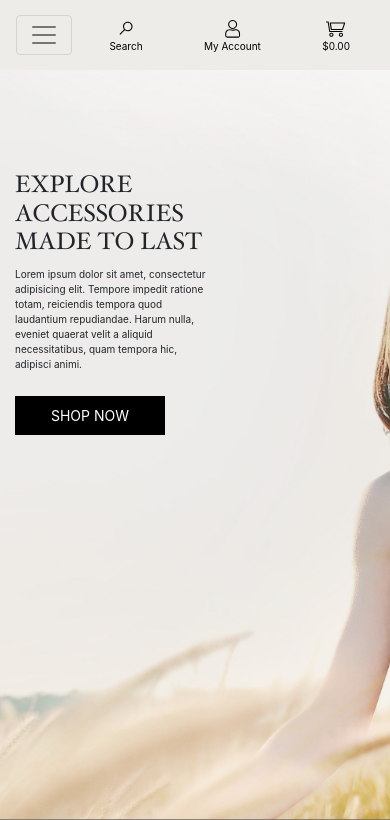
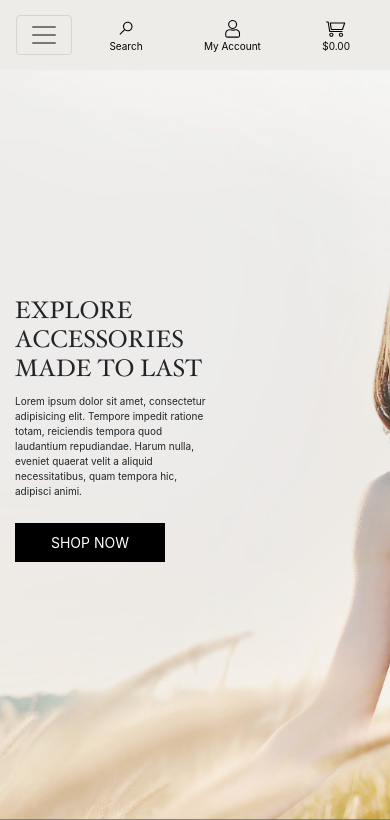
Before and after one commit to Code-Institute-Submissions/meadows_of_sthlm, a Django app: page / in a window 390 px wide. Shown: the part 24-844 px from the top of the page. Run offline with Django 3.2, Linux system fonts and the light colour scheme; some libraries are stand-ins or nearby versions; some web fonts are replaced.

Commit message:
fixed display-none for search bar on smaller devices and added favicon

```diff
--- a/home/templates/home/index.html
+++ b/home/templates/home/index.html
@@ -12,7 +12,7 @@
 {% block content %}
 <div class="container h-100">
     <div class="row h-100">
-        <div class="col-7 col-md-6 my-auto">
+        <div class="col-7 col-md-6 my-auto index-text">
             <h4 class="logo-font">
                 EXPLORE ACCESSORIES MADE TO LAST
             </h4>
--- a/static/css/base.css
+++ b/static/css/base.css
@@ -148,3 +148,8 @@ body {
         padding: 0!important;
     }
 }
+@media (max-width: 992px) {
+.index-text {
+    padding-top: 30vh;
+}
+}
--- a/templates/base.html
+++ b/templates/base.html
@@ -18,6 +18,7 @@
         integrity="sha384-JcKb8q3iqJ61gNV9KGb8thSsNjpSL0n8PARn9HuZOnIxN0hoP+VmmDGMN5t9UJ0Z" crossorigin="anonymous">
     <link rel="stylesheet" href="https://use.typekit.net/flc2emn.css">
     <script defer src="/static/fonts/friconix.js"> </script>
+    <link rel="shortcut icon" type="image/png" href="{% static 'favicon.ico' %}" />
     {% endblock %}
 
     {% block extra_css %}
--- a/templates/includes/main-nav.html
+++ b/templates/includes/main-nav.html
@@ -33,7 +33,7 @@
                 Bracelets
             </a>
         </li>
-        <li class="nav-item dropdown d-md-none d-lg-inline">
+        <li class="nav-item dropdown d-none d-md-none d-lg-none d-xl-block">
             <a class="link-font nav-link text-black mr-3 pt-0" href="#" id="search-link" data-toggle="dropdown"
                 aria-haspopup="true" aria-expanded="false">
                 Search
```
Also changed, not shown: static/favicon.ico (added).
